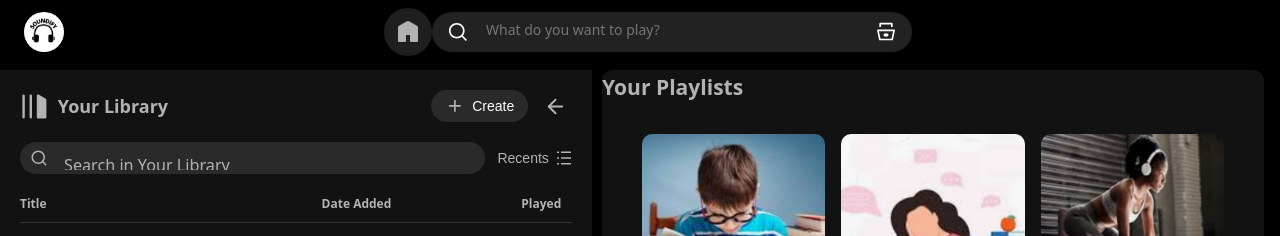
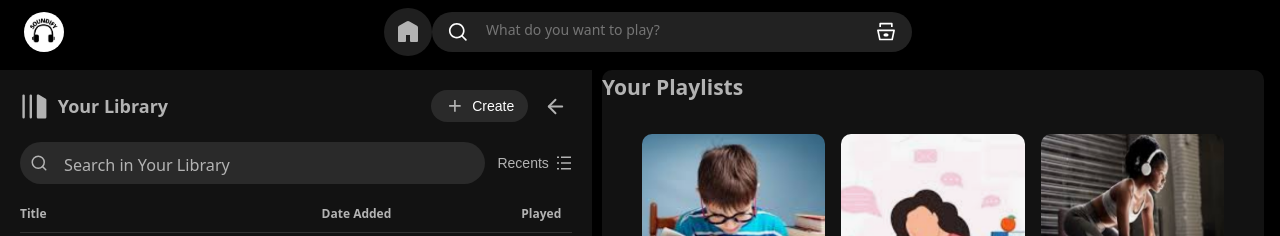
Before and after one commit to noalesh/soundify, a React (Vite) app: page / in a window 1280 px wide. Shown: the top 236 px of the page. Built offline with nearby package versions, Linux system fonts and the light colour scheme; no server answers.

Commit message:
fix: centered search input placeholder in sidebar

```diff
--- a/src/assets/styles/cmps/SideBar.scss
+++ b/src/assets/styles/cmps/SideBar.scss
@@ -113,6 +113,7 @@ $inactive-color: $text-fill-color;
             padding: 4px 10px;
             flex: 1;
             margin-right: 12px;
+            height: 42px;
 
             .search-icon {
                 color: $inactive-color;
@@ -126,6 +127,11 @@ $inactive-color: $text-fill-color;
                 outline: none;
                 color: $bright-fill;
                 font-size: 0.9em;
+                padding: 0;
+                height: 100%;
+                display: flex;
+                align-items: center;
+                line-height: 36px;
 
                 &::placeholder {
                     color: $inactive-color;
```
